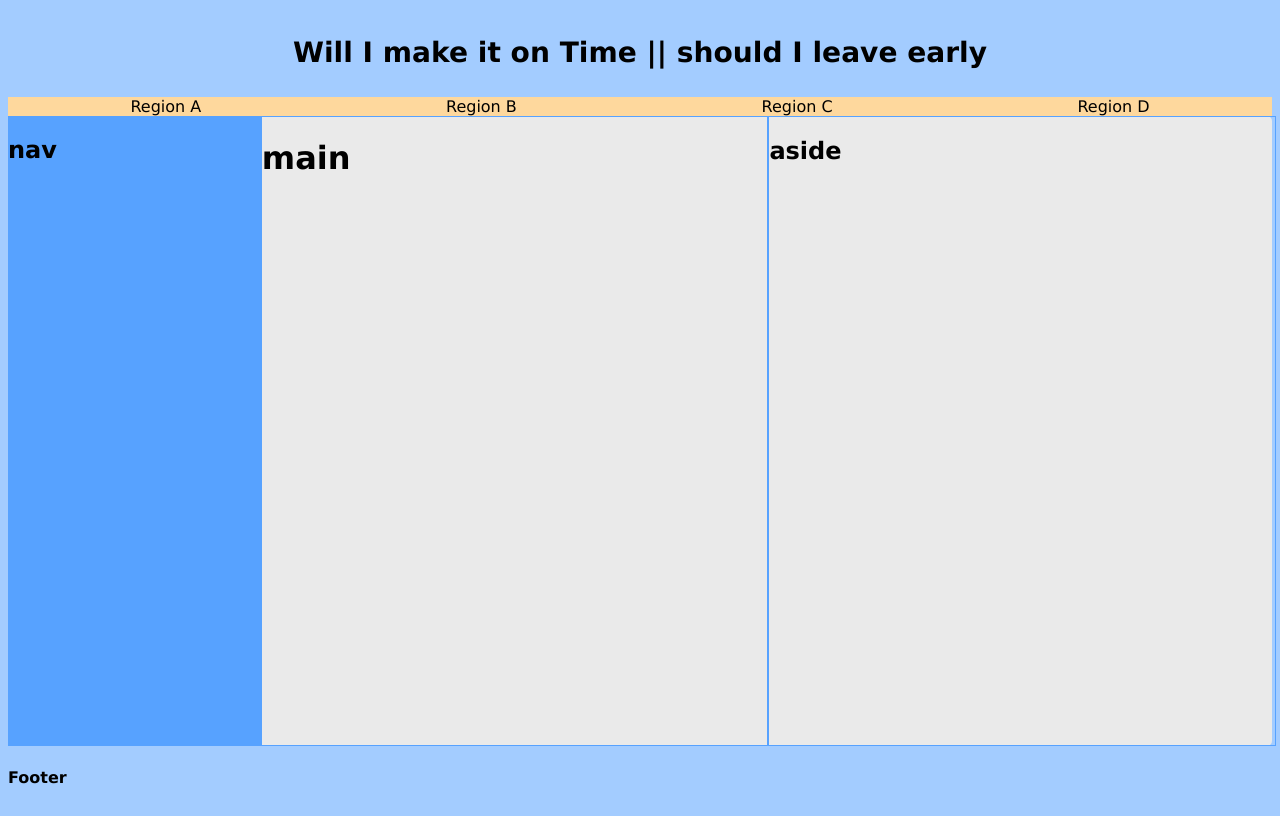
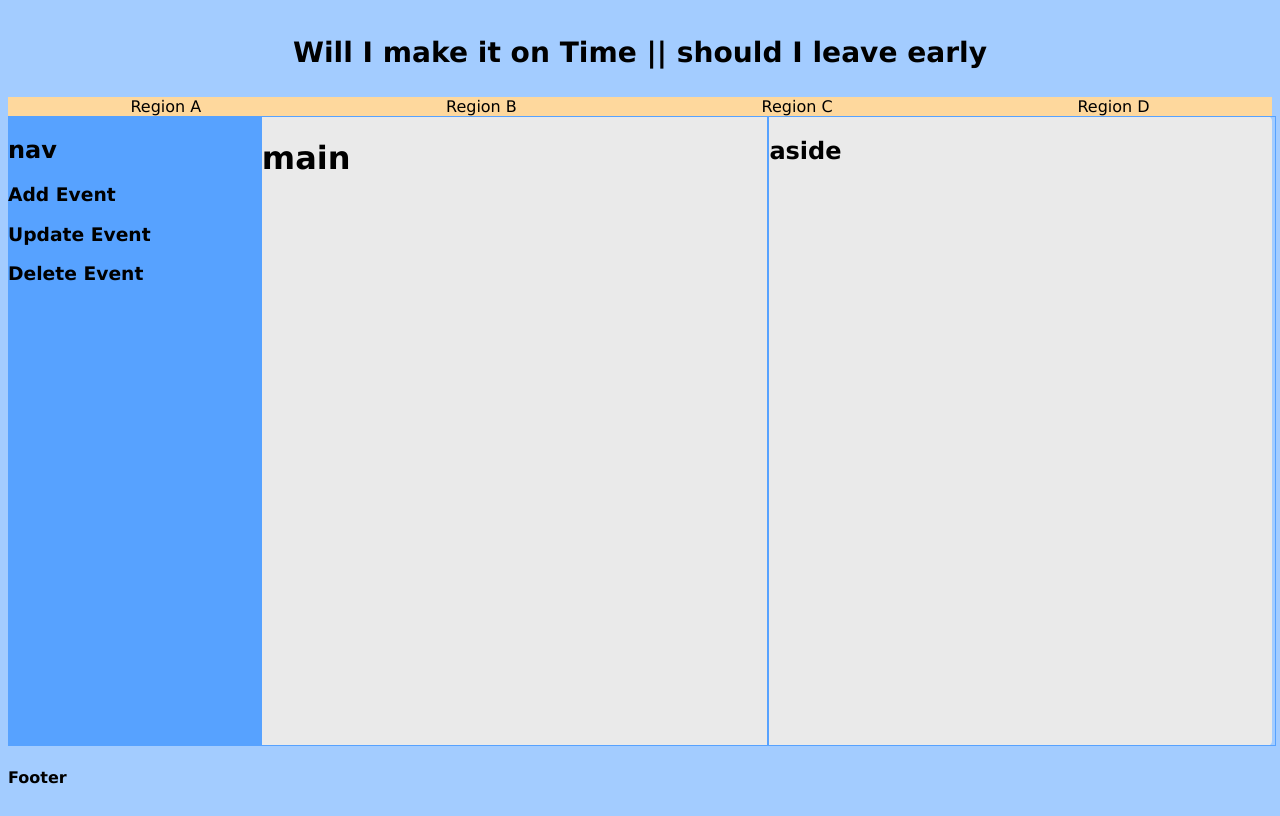
Before and after one commit to NerdyToddGerdy/calendar_app_frontend, a website: page public/index.html in a window 1280 px wide. Drawn offline with nearby package versions, Linux system fonts and the light colour scheme.

Commit message:
added some lines to the nav

```diff
--- a/public/partials/nav.html
+++ b/public/partials/nav.html
@@ -1,2 +1,4 @@
 <h1>nav</h1>
-<h1></h1>
+<h3>Add Event</h3>
+<h3>Update Event</h3>
+<h3>Delete Event</h3>
```
